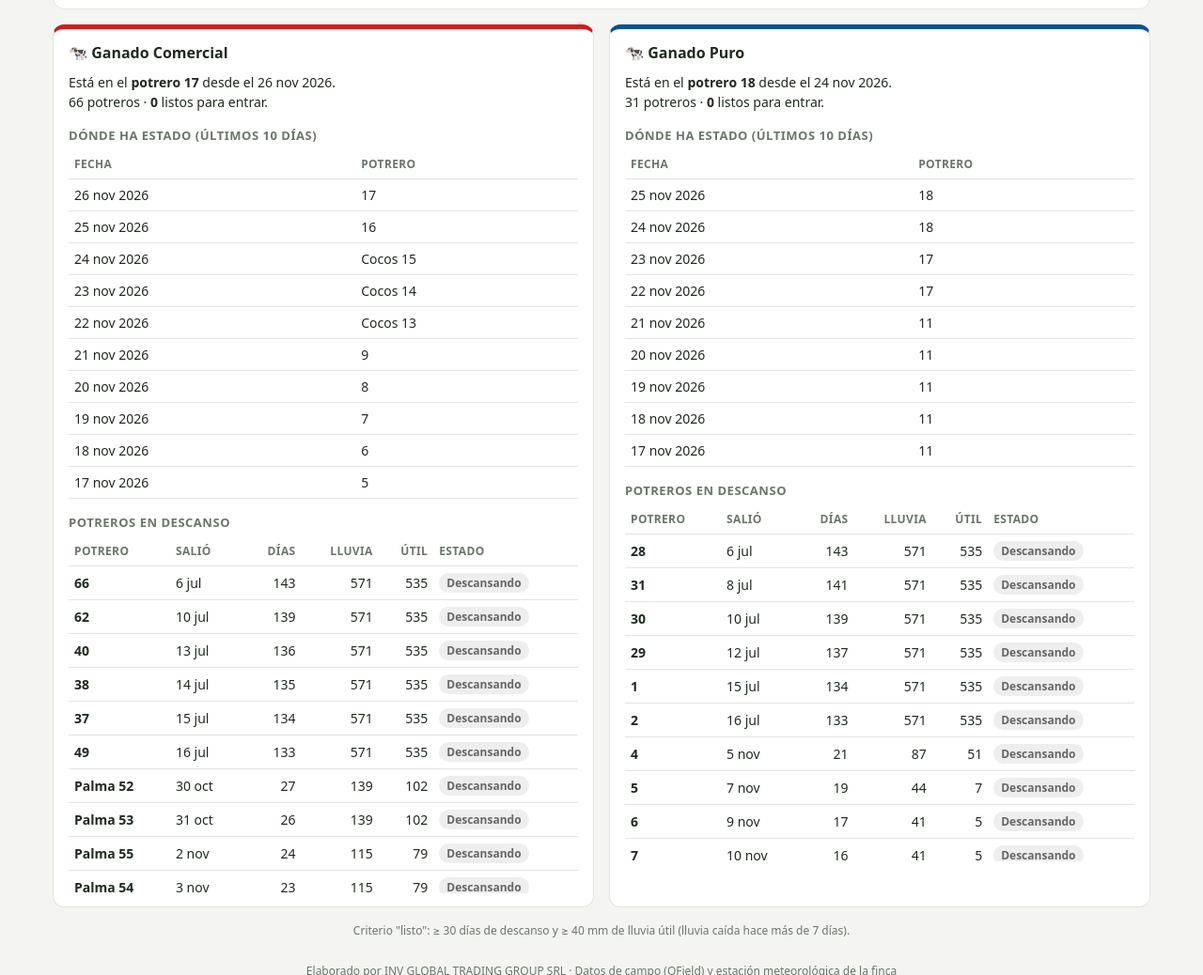
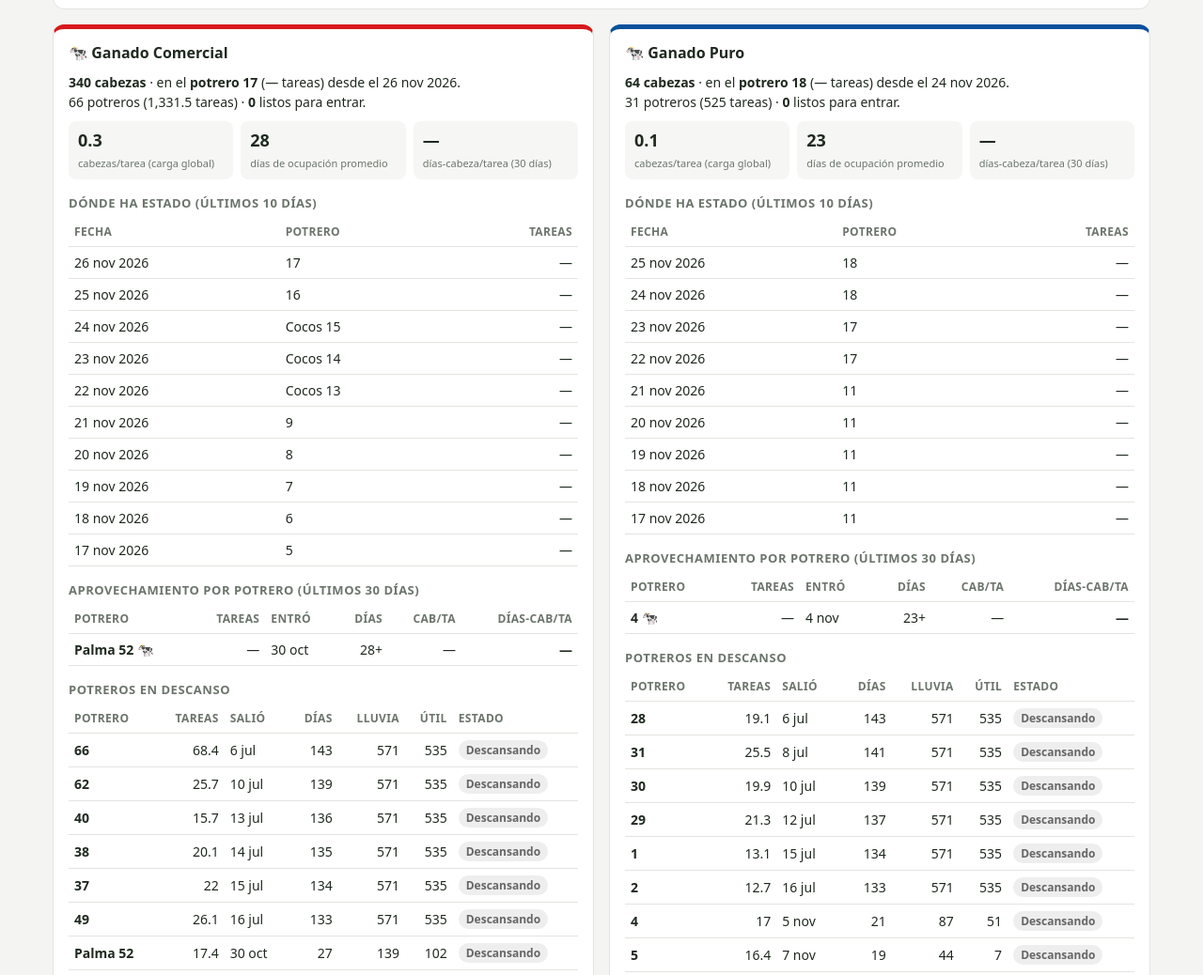
Before and after one commit to Anthony303030/finca-dupuy, a plain HTML site: page index.html in a window 1280 px wide. Shown: the part 1281-2319 px from the top of the page at 94% size. Drawn offline with nearby package versions, Linux system fonts and the light colour scheme.

Commit message:
Add files via upload

```diff
--- a/index.html
+++ b/index.html
@@ -46,6 +46,10 @@
   .seg button.on{background:#1f3b2c;color:#fff}
   .lotebox{border-top:5px solid var(--com)} .lotebox.pur{border-top-color:var(--pur)}
   .lotebox h3{font-size:13px;color:var(--mut);text-transform:uppercase;letter-spacing:.04em;margin:16px 0 6px}
+  .kpis{display:grid;grid-template-columns:repeat(3,1fr);gap:8px;margin-top:10px}
+  .kpi{background:#f6f7f4;border-radius:8px;padding:8px 10px}
+  .kpi b{display:block;font-size:18px}
+  .kpi span{font-size:11px;color:var(--mut)}
   .resumen{font-size:14px;line-height:1.5}
   .gota{font-size:20px;line-height:20px;text-align:center;filter:drop-shadow(0 0 2px #fff)}
   footer{text-align:center;color:var(--mut);font-size:12px;padding:10px 0 24px}
@@ -79,20 +83,27 @@
     <div class="panel lotebox com">
       <h2>🐄 Ganado Comercial</h2>
       <div class="resumen" id="res-com"></div>
+      <div class="kpis" id="kpi-com"></div>
       <h3>Dónde ha estado (últimos 10 días)</h3>
-      <div class="scroll"><table><thead><tr><th>Fecha</th><th>Potrero</th></tr></thead><tbody id="movs-com"></tbody></table></div>
+      <div class="scroll"><table><thead><tr><th>Fecha</th><th>Potrero</th><th class="num">Tareas</th></tr></thead><tbody id="movs-com"></tbody></table></div>
+      <h3>Aprovechamiento por potrero (últimos 30 días)</h3>
+      <div class="scroll"><table><thead><tr><th>Potrero</th><th class="num">Tareas</th><th>Entró</th><th class="num">Días</th><th class="num">Cab/ta</th><th class="num">Días-cab/ta</th></tr></thead><tbody id="apr-com"></tbody></table></div>
       <h3>Potreros en descanso</h3>
-      <div class="scroll"><table><thead><tr><th>Potrero</th><th>Salió</th><th class="num">Días</th><th class="num">Lluvia</th><th class="num">Útil</th><th>Estado</th></tr></thead><tbody id="desc-com"></tbody></table></div>
+      <div class="scroll"><table><thead><tr><th>Potrero</th><th class="num">Tareas</th><th>Salió</th><th class="num">Días</th><th class="num">Lluvia</th><th class="num">Útil</th><th>Estado</th></tr></thead><tbody id="desc-com"></tbody></table></div>
     </div>
     <div class="panel lotebox pur">
       <h2>🐄 Ganado Puro</h2>
       <div class="resumen" id="res-pur"></div>
+      <div class="kpis" id="kpi-pur"></div>
       <h3>Dónde ha estado (últimos 10 días)</h3>
-      <div class="scroll"><table><thead><tr><th>Fecha</th><th>Potrero</th></tr></thead><tbody id="movs-pur"></tbody></table></div>
+      <div class="scroll"><table><thead><tr><th>Fecha</th><th>Potrero</th><th class="num">Tareas</th></tr></thead><tbody id="movs-pur"></tbody></table></div>
+      <h3>Aprovechamiento por potrero (últimos 30 días)</h3>
+      <div class="scroll"><table><thead><tr><th>Potrero</th><th class="num">Tareas</th><th>Entró</th><th class="num">Días</th><th class="num">Cab/ta</th><th class="num">Días-cab/ta</th></tr></thead><tbody id="apr-pur"></tbody></table></div>
       <h3>Potreros en descanso</h3>
-      <div class="scroll"><table><thead><tr><th>Potrero</th><th>Salió</th><th class="num">Días</th><th class="num">Lluvia</th><th class="num">Útil</th><th>Estado</th></tr></thead><tbody id="desc-pur"></tbody></table></div>
+      <div class="scroll"><table><thead><tr><th>Potrero</th><th class="num">Tareas</th><th>Salió</th><th class="num">Días</th><th class="num">Lluvia</th><th class="num">Útil</th><th>Estado</th></tr></thead><tbody id="desc-pur"></tbody></table></div>
     </div>
   </section>
+  <div class="sub" id="nota" style="color:var(--mut);font-size:12px;text-align:center;line-height:1.5"></div>
   <div class="sub" id="crit" style="color:var(--mut);font-size:12px;text-align:center"></div>
 </main>
 <footer>Elaborado por INV GLOBAL TRADING GROUP SRL · Datos de campo (QField) y estación meteorológica de la finca</footer>
@@ -236,24 +247,53 @@ async function cargar(){
   });
 
   // ---- Por lote
-  const lim = restaDias(hoy, 9);
-  [['com', esCom, uc], ['pur', esPuro, up]].forEach(([k, f, u]) => {
+  const dif = (a, b) => Math.round((new Date(b + 'T12:00:00') - new Date(a + 'T12:00:00')) / 864e5);
+  const potDe = x => (x.pid != null && d.potreros[x.pid]) ? d.potreros[x.pid] : null;
+  const f1 = x => x == null || isNaN(x) ? '—' : (Math.round(x * 10) / 10).toLocaleString('es-DO');
+  const lim = restaDias(hoy, 9), lim30 = restaDias(hoy, 30);
+  [['com', esCom, uc, +(m.cabezas_comercial || 340)], ['pur', esPuro, up, +(m.cabezas_puro || 64)]].forEach(([k, f, u, cab]) => {
     const pots = d.potreros.filter(p => f(p.tipo));
+    const taTot = pots.reduce((a, p) => a + (+p.tareas || 0), 0);
     const listosL = pots.filter(p => p.listo === 'SI');
+    // visitas: registros seguidos en el mismo potrero = una estadía
+    const regs = ganado.filter(x => f(x.labor));
+    const vis = [];
+    regs.forEach(x => { const last = vis[vis.length - 1];
+      if (last && last.pid === x.pid) return;
+      vis.push({pid: x.pid, pot: x.pot, entra: x.fecha}); });
+    vis.forEach((v, i) => { const sale = i < vis.length - 1 ? vis[i + 1].entra : null;
+      v.dias = sale ? Math.max(1, dif(v.entra, sale)) : dif(v.entra, hoy) + 1; v.actual = !sale;
+      const p = potDe(v); v.ta = p ? +p.tareas : null;
+      v.carga = v.ta ? cab / v.ta : null; v.dcta = v.ta ? cab * v.dias / v.ta : null; });
+    const vis30 = vis.filter(v => v.entra >= lim30);
+    const sumD = vis30.reduce((a, v) => a + v.dias, 0), sumTa = vis30.reduce((a, v) => a + (v.ta || 0), 0);
+    const dctaProm = sumTa ? cab * sumD / sumTa : null;
+    const ocupProm = vis30.length ? sumD / vis30.length : null;
+
     document.getElementById('res-' + k).innerHTML = u
-      ? `Está en el <b>potrero ${u.pot ?? '—'}</b> desde el ${fd(desde(f, u.pot))}.<br>
-         ${pots.length} potreros · <b>${listosL.length}</b> listos para entrar${listosL.length ? ': ' + listosL.sort((a,b)=>(b.dias||0)-(a.dias||0)).map(p => p.n).join(', ') : ''}.`
-      : 'Sin registros recientes.';
-    document.getElementById('movs-' + k).innerHTML = ganado.filter(x => f(x.labor) && x.fecha >= lim).reverse()
-      .map(x => `<tr><td>${fd(x.fecha)}</td><td>${x.pot ?? '—'}</td></tr>`).join('') || '<tr><td colspan="2">Sin movimientos</td></tr>';
+      ? `<b>${cab} cabezas</b> · en el <b>potrero ${u.pot ?? '—'}</b> (${f1(potDe(u)?.tareas)} tareas) desde el ${fd(desde(f, u.pot))}.<br>
+         ${pots.length} potreros (${f1(taTot)} tareas) · <b>${listosL.length}</b> listos para entrar${listosL.length ? ': ' + listosL.sort((a,b)=>(b.dias||0)-(a.dias||0)).map(p => p.n).join(', ') : ''}.`
+      : `<b>${cab} cabezas</b> · sin registros recientes.`;
+    document.getElementById('kpi-' + k).innerHTML =
+      `<div class="kpi"><b>${f1(taTot ? cab / taTot : null)}</b><span>cabezas/tarea (carga global)</span></div>
+       <div class="kpi"><b>${f1(ocupProm)}</b><span>días de ocupación promedio</span></div>
+       <div class="kpi"><b>${f1(dctaProm)}</b><span>días-cabeza/tarea (30 días)</span></div>`;
+    document.getElementById('movs-' + k).innerHTML = regs.filter(x => x.fecha >= lim).reverse()
+      .map(x => `<tr><td>${fd(x.fecha)}</td><td>${x.pot ?? '—'}</td><td class="num">${f1(potDe(x)?.tareas)}</td></tr>`).join('')
+      || '<tr><td colspan="3">Sin movimientos</td></tr>';
+    document.getElementById('apr-' + k).innerHTML = vis30.slice().reverse()
+      .map(v => `<tr><td><b>${v.pot ?? '—'}</b>${v.actual ? ' 🐄' : ''}</td><td class="num">${f1(v.ta)}</td><td>${fdc(v.entra)}</td>
+        <td class="num">${v.dias}${v.actual ? '+' : ''}</td><td class="num">${f1(v.carga)}</td><td class="num"><b>${f1(v.dcta)}</b></td></tr>`).join('')
+      || '<tr><td colspan="6">Sin datos</td></tr>';
     document.getElementById('desc-' + k).innerHTML = pots.filter(p => p.estado === 'OTRO' && p.ug)
       .sort((a,b) => (b.listo === 'SI') - (a.listo === 'SI') || (b.dias||0) - (a.dias||0))
-      .map(p => `<tr><td><b>${p.n}</b></td><td>${fdc(p.ug)}</td><td class="num">${p.dias ?? '—'}</td>
+      .map(p => `<tr><td><b>${p.n}</b></td><td class="num">${f1(p.tareas)}</td><td>${fdc(p.ug)}</td><td class="num">${p.dias ?? '—'}</td>
         <td class="num">${r0(p.lluvia)}</td><td class="num">${r0(p.util)}</td>
         <td>${p.listo === 'SI' ? '<span class="tag ok">✅ Listo</span>' : '<span class="tag no">Descansando</span>'}</td></tr>`)
-      .join('') || '<tr><td colspan="6">Sin datos</td></tr>';
+      .join('') || '<tr><td colspan="7">Sin datos</td></tr>';
   });
-  document.getElementById('crit').textContent =
+  document.getElementById('nota').innerHTML =
+    `<b>Cab/ta</b>: cabezas por tarea mientras el lote está en el potrero. <b>Días-cab/ta</b>: cabezas × días de ocupación ÷ tareas (cuánto pastoreo recibió cada tarea). 🐄 = potrero actual, sus días siguen sumando.<br>` +
     `Criterio "listo": ≥ ${m.dias_descanso} días de descanso y ≥ ${m.mm_minimo} mm de lluvia útil (lluvia caída hace más de ${m.dias_respuesta} días).`;
 }
 cargar();
```
